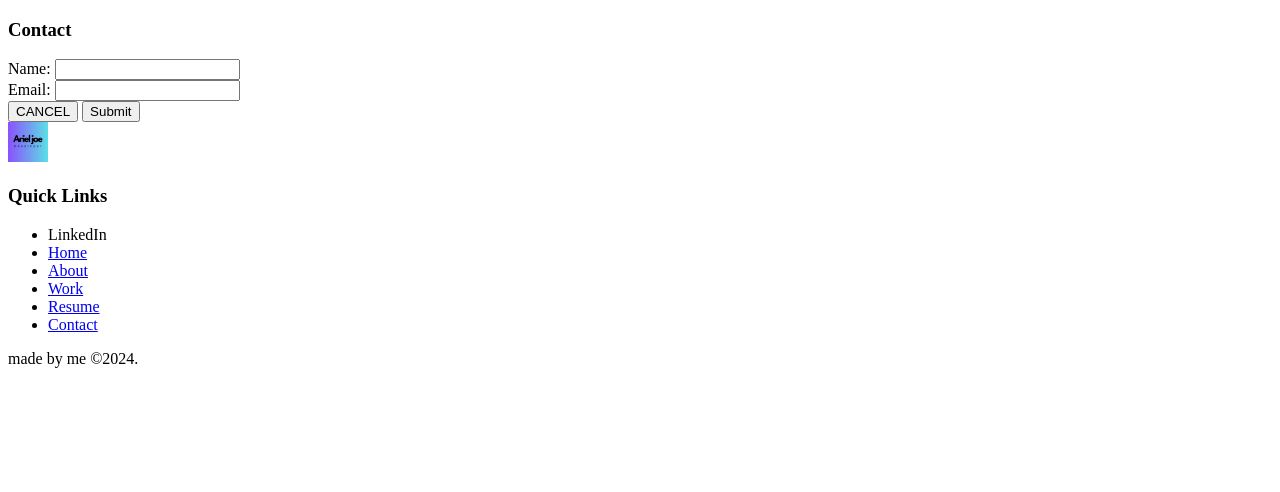
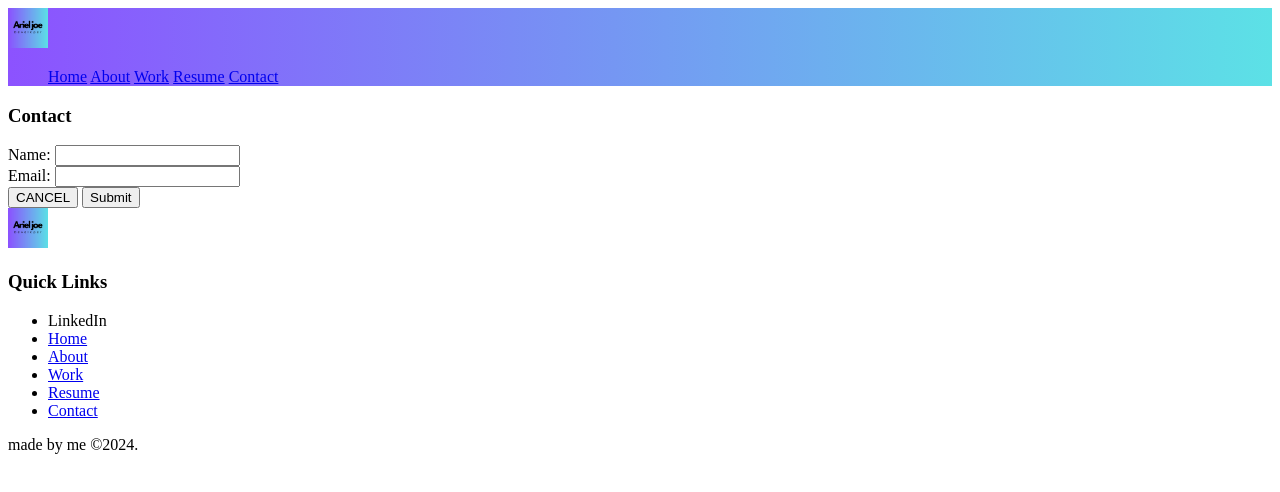
Before and after one commit to Ariel-joe/portfolio, a plain HTML site: page contact.html in a window 1280 px wide. Drawn offline with Linux system fonts and the light colour scheme.

Commit message:
nav update

```diff
--- a/contact.html
+++ b/contact.html
@@ -7,6 +7,18 @@
 
 </head>
 <body>
+    <!--start of navbar-->
+    <nav style="background: linear-gradient(to right, #8c52ff, #5ce1e6);">
+        <img src="images/Ariel joe (1).png" alt="logo" width="40px" height="40px">
+        <ul>
+            <a href="index.html">Home</a>
+            <a href="about.html">About</a>
+            <a href="work.html">Work</a>
+            <a href="resume.html">Resume</a>
+            <a href="contact.html">Contact</a>
+        </ul>
+    </nav>
+    <!--end of navbar-->
     <section>
         <form action="#">
             <h3>Contact</h3>
```
Also changed, not shown: about.html (+1 -1 lines), index.html (+2 -2 lines), resume.html (+1 -1 lines), work.html (+2 -1 lines).
